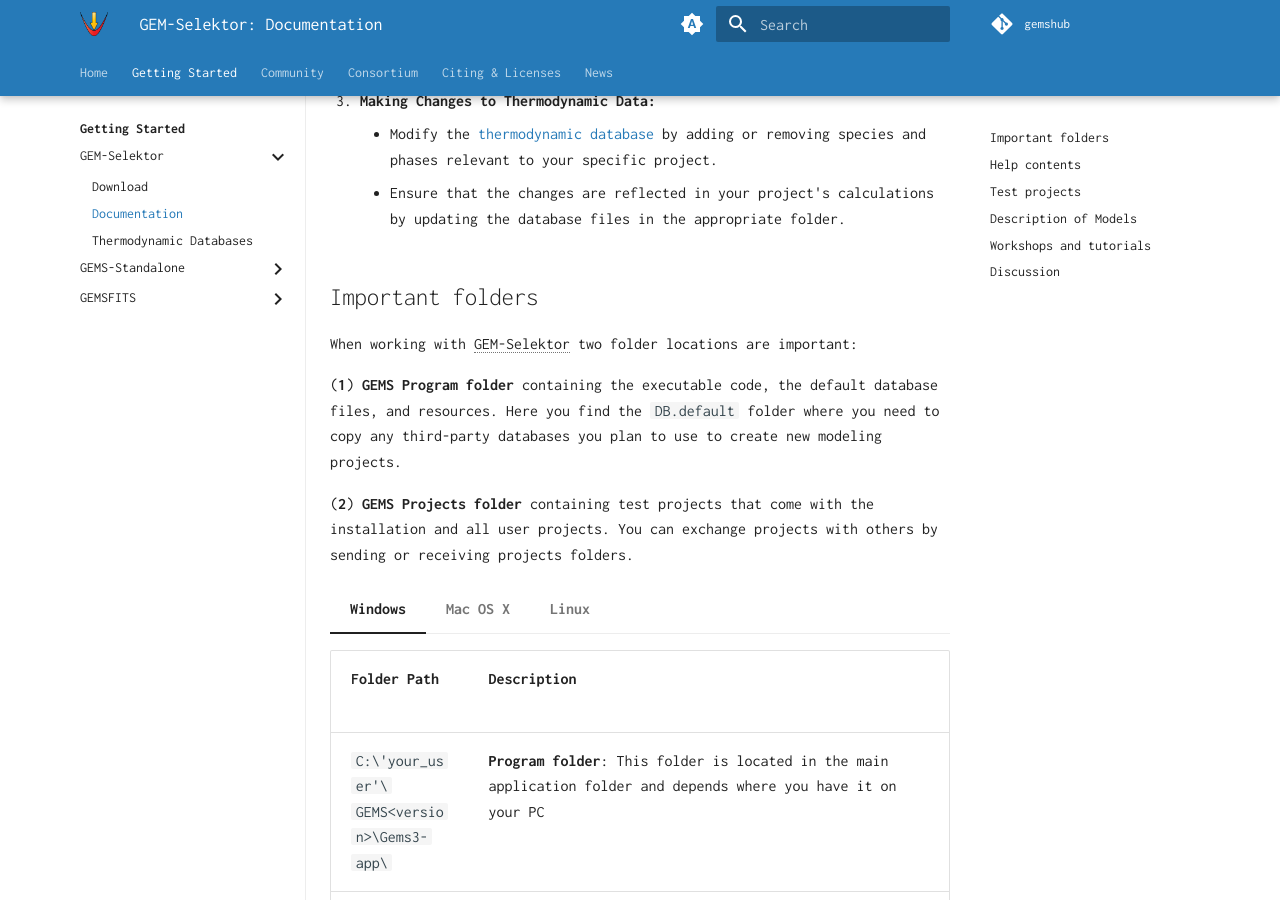
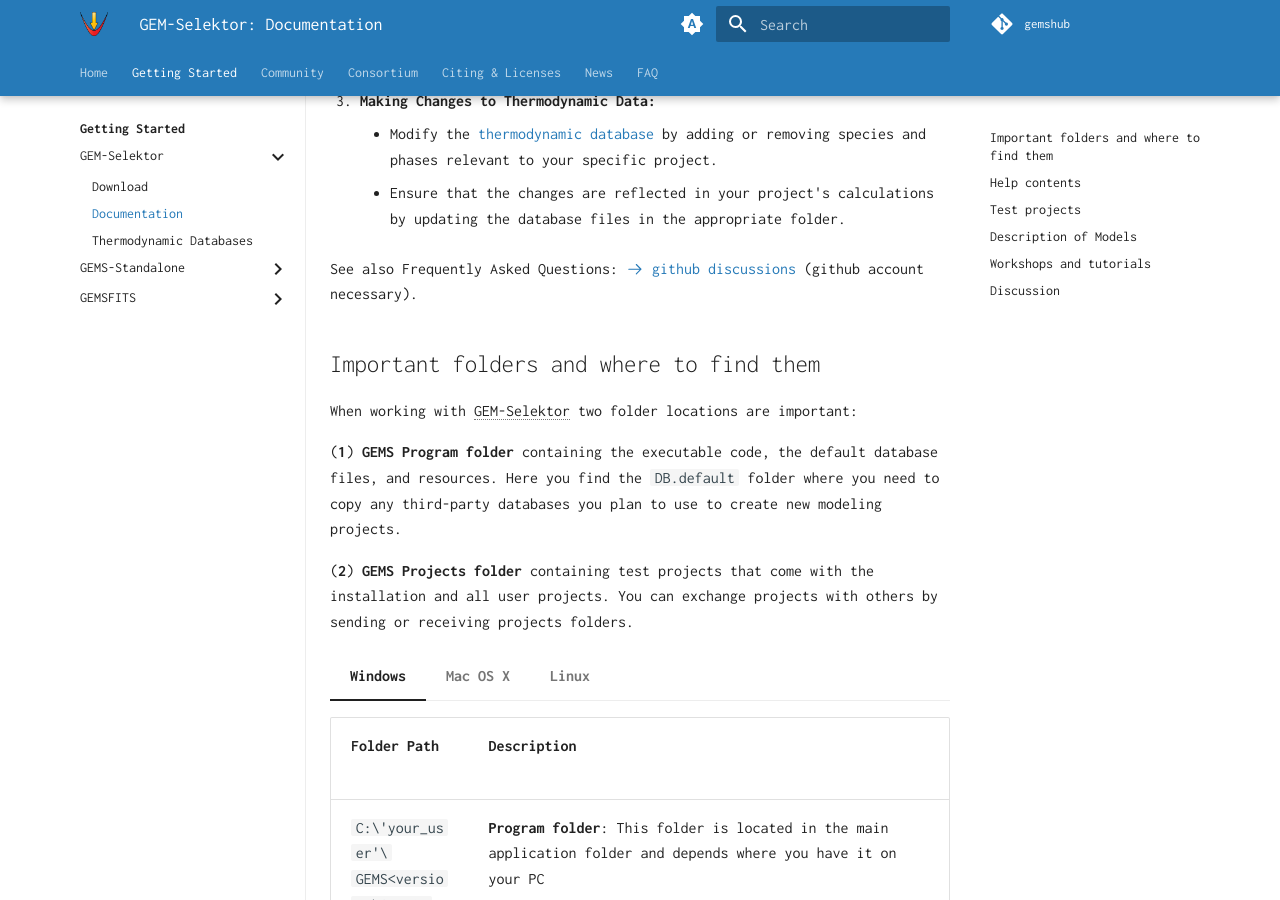
Before and after one commit to gemshub/site, an MkDocs documentation site: the page built from docs/start/gemselektor/documentation/index.md, in a window 1280 px wide and 900 px high, scrolled down 596 px. Built offline with MkDocs 1.6.1 and Material for MkDocs 9.7.7, drawn with Linux system fonts in a browser that asks for light colours.

Commit message:
add frequently asked questions link

```diff
--- a/docs/start/gemselektor/documentation/index.md
+++ b/docs/start/gemselektor/documentation/index.md
@@ -16,7 +16,10 @@
     - Ensure that the changes are reflected in your project's calculations by updating the database files in the appropriate folder.
 
 
-## Important folders
+See also Frequently Asked Questions: [:octicons-arrow-right-24: github discussions](https://github.com/orgs/gemshub/discussions) (github account necessary).
+
+
+## Important folders and where to find them
 
 When working with GEM-Selektor two folder locations are important:
 
--- a/mkdocs.yml
+++ b/mkdocs.yml
@@ -45,6 +45,8 @@
   - News:
      - news/index.md
  # - Question?: https://github.com/orgs/gemshub/discussions/new/choose
+  - FAQ:
+     - faq/index.md
 
 
 theme:
```
Also changed, not shown: docs/faq/index.md (added, +3 -0 lines), docs/start/gemselektor/download/installpack.md (+4 -1 lines).
